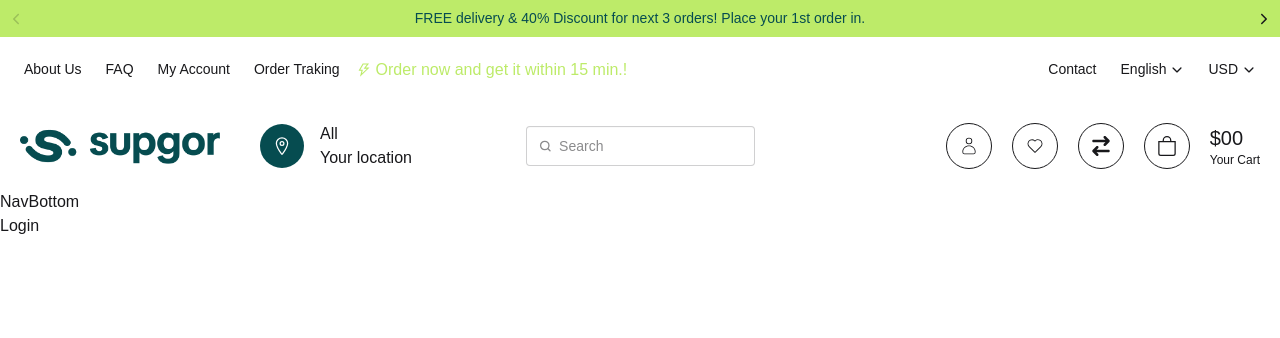
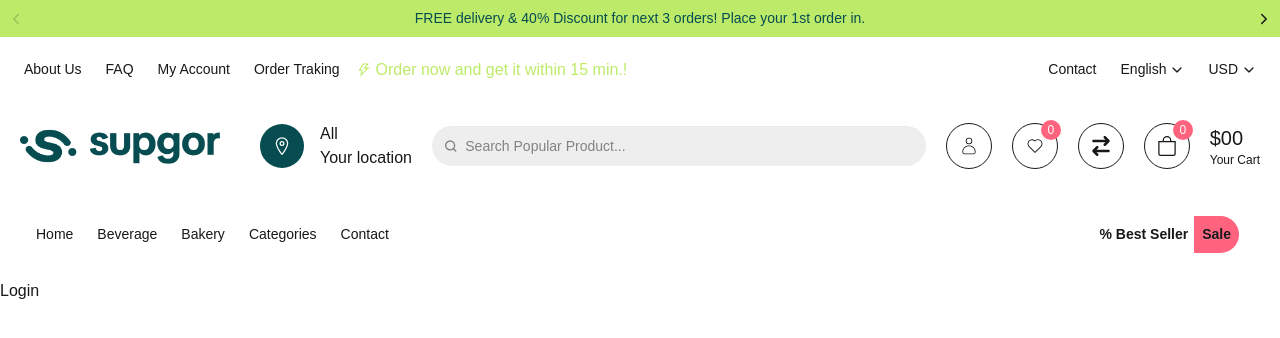
Before and after one commit to SamratDebugger/supgor-frontend, a React (Vite) app: page /login in a window 1280 px wide. Shown: the top 338 px of the page. Built offline with nearby package versions, Linux system fonts and the light colour scheme; a web font is replaced by a local one.

Commit message:
nav responsive done

```diff
--- a/src/components/navbar/Drawer.jsx
+++ b/src/components/navbar/Drawer.jsx
@@ -1,6 +1,7 @@
 import Alert from "./Alert";
 import NavBottom from "./NavBottom";
 import NavMain from "./NavMain";
+import NavMenus from "./NavMenus";
 import NavTop from "./NavTop";
 
 export default function Drawer({ children }) {
@@ -18,7 +19,9 @@ export default function Drawer({ children }) {
           <NavTop />
         </div>
         <NavMain />
-        <NavBottom />
+        <div className="max-lg:hidden">
+          <NavBottom />
+        </div>
 
         {/* Page content here */}
         <main>{children}</main>
@@ -31,12 +34,7 @@ export default function Drawer({ children }) {
         ></label>
         <ul className="menu bg-base-200 min-h-full w-80 p-4">
           {/* Sidebar content here */}
-          <li>
-            <a>Sidebar Item 1</a>
-          </li>
-          <li>
-            <a>Sidebar Item 2</a>
-          </li>
+          <NavMenus />
         </ul>
       </div>
     </div>
--- a/src/components/navbar/NavBottom.jsx
+++ b/src/components/navbar/NavBottom.jsx
@@ -1,3 +1,34 @@
+import NavMenus from "./NavMenus";
+
 export default function NavBottom() {
-  return <div>NavBottom</div>;
+  return (
+    <div className="bg-base-100">
+      <div className="navbar max-w-360 mx-auto p-5">
+        <div className="flex-1">
+          <ul className="menu menu-horizontal px-1">
+            <NavMenus />
+          </ul>
+        </div>
+        <div className="flex-none ">
+          <div className="dropdown dropdown-hover">
+            <div tabIndex={0} role="button" className="btn btn-ghost m-1">
+              % Best Seller{" "}
+              <span className="bg-error p-2 rounded-r-full">Sale</span>
+            </div>
+            <ul
+              tabIndex={-1}
+              className="dropdown-content menu bg-base-100 rounded-box z-1 w-52 p-2 shadow-sm"
+            >
+              <li>
+                <a>Item 1</a>
+              </li>
+              <li>
+                <a>Item 2</a>
+              </li>
+            </ul>
+          </div>
+        </div>
+      </div>
+    </div>
+  );
 }
--- a/src/components/navbar/NavMain.jsx
+++ b/src/components/navbar/NavMain.jsx
@@ -6,8 +6,8 @@ import { Link } from "react-router";
 export default function NavMain() {
   return (
     <div className="bg-base-100">
-      <div className="navbar max-w-360 p-5 mx-auto">
-        <div className="navbar-start">
+      <div className="navbar gap-5 justify-between max-w-360 p-5 mx-auto">
+        <div className="navbar-start w-auto">
           <div className="flex-none lg:hidden">
             <label
               htmlFor="my-drawer-2"
@@ -31,12 +31,12 @@ export default function NavMain() {
           </div>
           <Link to="/">
             <img
-              className="max-w-50"
+              className="max-w-50 max-lg:hidden"
               src="/assets/images/logo.png"
               alt="logo"
             />
           </Link>
-          <div className="flex items-center gap-4 ml-10">
+          <div className="flex items-center gap-4 ml-10 max-lg:hidden">
             <div className="p-3 text-white text-xl bg-main rounded-full">
               <IoLocationOutline />
             </div>
@@ -46,8 +46,8 @@ export default function NavMain() {
             </div>
           </div>
         </div>
-        <div className="navbar-center hidden lg:flex  ">
-          <label className="input">
+        <div className="navbar-center flex-1  lg:flex justify-center items-center  ">
+          <label className="input w-full rounded-full bg-base-300 border-none outline-0 max-lg:hidden">
             <svg
               className="h-[1em] opacity-50"
               xmlns="http://www.w3.org/2000/svg"
@@ -64,23 +64,42 @@ export default function NavMain() {
                 <path d="m21 21-4.3-4.3"></path>
               </g>
             </svg>
-            <input type="search" required placeholder="Search" />
+            <input
+              type="search"
+              required
+              placeholder="Search Popular Product..."
+            />
           </label>
+          <Link to="/">
+            <img
+              className="max-w-50 lg:hidden"
+              src="/assets/images/logo.png"
+              alt="logo"
+            />
+          </Link>
         </div>
-        <div className="navbar-end gap-5 text-xl">
-          <div className="border rounded-full p-3">
+        <div className="navbar-end w-auto gap-5 text-xl">
+          <div className="border rounded-full p-3 max-lg:hidden">
             <CiUser />
           </div>
-          <div className="border rounded-full p-3">
+
+          <div className="border rounded-full p-3 relative max-lg:hidden">
             <CiHeart />
+            <span className="absolute -top-1 -right-1 bg-error text-white text-xs rounded-full h-5 w-5 flex items-center justify-center">
+              0
+            </span>
           </div>
-          <div className="border rounded-full p-3">
+
+          <div className="border rounded-full p-3 max-lg:hidden">
             <FaArrowRightArrowLeft />
           </div>
-          <div className="border rounded-full p-3">
-            <BsBag />
+          <div className="border rounded-full p-3 relative">
+            <BsBag />{" "}
+            <span className="absolute -top-1 -right-1 bg-error text-white text-xs rounded-full h-5 w-5 flex items-center justify-center">
+              0
+            </span>
           </div>
-          <div className="grid">
+          <div className="grid max-lg:hidden">
             <span>$00</span>
             <span className="text-xs">Your Cart</span>
           </div>
--- a/src/components/navbar/NavMenus.jsx
+++ b/src/components/navbar/NavMenus.jsx
@@ -1,3 +1,23 @@
+import { Link } from "react-router";
+
 export default function NavMenus() {
-  return <div>NavMenus</div>;
+  return (
+    <>
+      <li>
+        <Link to="/">Home</Link>
+      </li>
+      <li>
+        <Link to="/beverage">Beverage</Link>
+      </li>
+      <li>
+        <Link to="/bakery">Bakery</Link>
+      </li>
+      <li>
+        <Link to="/categories">Categories</Link>
+      </li>
+      <li>
+        <Link to="/contact">Contact</Link>
+      </li>
+    </>
+  );
 }
```
